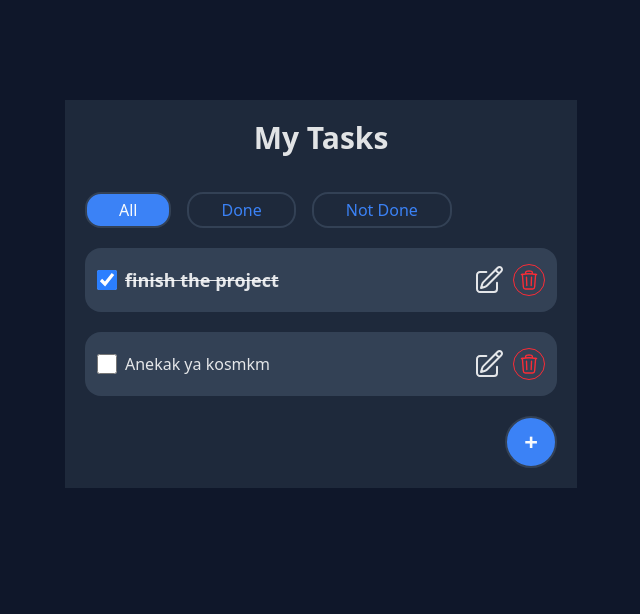
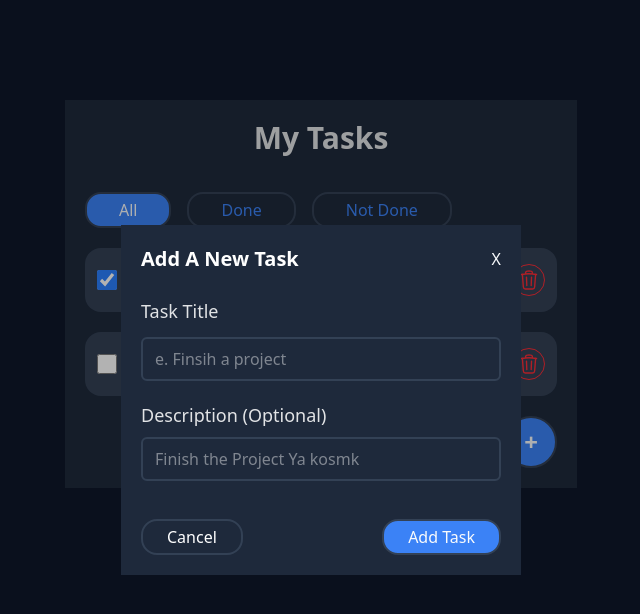
Before and after one commit to MohammedNaderAlGhussin/reactToDoList, a React (Vite) app: page / in a window 1280 px wide. Both pictures are taken after a click on the icon 808 px from the left and 280 px from the top of the page. Shown: the top 614 px of the page, without its empty margins (319-959 px from the left). Built offline with nearby package versions, Linux system fonts and the light colour scheme.

Commit message:
adding the Modal context

```diff
--- a/package.json
+++ b/package.json
@@ -13,6 +13,7 @@
     "@tailwindcss/vite": "^4.1.15",
     "react": "^19.1.1",
     "react-dom": "^19.1.1",
+    "react-router-dom": "^7.9.4",
     "tailwindcss": "^4.1.15"
   },
   "devDependencies": {
--- a/src/App.jsx
+++ b/src/App.jsx
@@ -1,24 +1,25 @@
-import { useState } from "react";
+import { useContext } from "react";
 import AddTaskBtn from "./components/AddTaskBtn";
 import AddTaskPage from "./components/AddTaskPage";
 import Header from "./components/Header";
 import NavButton from "./components/NavButton";
 import OverLay from "./components/OverLay";
 import Tasks from "./components/Tasks";
+import { ModalContext } from "./context/ModalContext";
 
 function App() {
-  const [showModal, setShowModal] = useState(false);
+  const { showModal } = useContext(ModalContext);
   return (
     <div className="bg-main-bg w-2/5 mx-auto mt-25 min-h-[300px] p-5 flex flex-col gap-5">
       <Header />
       <NavButton />
       <Tasks />
-      <AddTaskBtn showModalHandler={setShowModal} />
+      <AddTaskBtn />
 
       {showModal && (
         <>
-          <OverLay showModalHandler={setShowModal} />
-          <AddTaskPage showModalHandler={setShowModal} />
+          <OverLay />
+          <AddTaskPage />
         </>
       )}
 
--- a/src/components/AddTaskBtn.jsx
+++ b/src/components/AddTaskBtn.jsx
@@ -1,10 +1,12 @@
-import React from "react";
+import React, { useContext } from "react";
+import { ModalContext } from "../context/ModalContext";
 
-const AddTaskBtn = ({ showModalHandler }) => {
+const AddTaskBtn = () => {
+  const { toggleModal } = useContext(ModalContext);
   return (
     <button
       className="btn active w-[30px] h-[30px] flex justify-center items-center  p-6 rounded-full  mt-auto ml-auto text-2xl font-bold"
-      onClick={() => showModalHandler(true)}
+      onClick={() => toggleModal(true)}
     >
       +
     </button>
--- a/src/components/AddTaskPage.jsx
+++ b/src/components/AddTaskPage.jsx
@@ -1,8 +1,10 @@
 import React, { useContext, useState } from "react";
 import { TasksContext } from "../context/TasksContext";
+import { ModalContext } from "../context/ModalContext";
 
-const AddTaskPage = ({ showModalHandler }) => {
+const AddTaskPage = () => {
   const { addTask } = useContext(TasksContext);
+  const { toggleModal } = useContext(ModalContext);
 
   const [newTask, setNewTask] = useState({
     title: "",
@@ -22,7 +24,7 @@ const AddTaskPage = ({ showModalHandler }) => {
     if (newTask.title == "") return;
     addTask(newTask);
 
-    setTimeout(showModalHandler(false), 0);
+    setTimeout(toggleModal(), 0);
   };
 
   return (
@@ -31,7 +33,7 @@ const AddTaskPage = ({ showModalHandler }) => {
         <h1 className="text-xl text-white font-bold">Add A New Task</h1>
         <button
           className="text-primary-text cursor-pointer"
-          onClick={() => showModalHandler(false)}
+          onClick={() => toggleModal()}
         >
           X
         </button>
@@ -65,7 +67,7 @@ const AddTaskPage = ({ showModalHandler }) => {
         <div className="flex gap-2 mt-auto justify-between">
           <button
             className="btn hover:bg-red-500  text-white  border-2  px-6 py-1 "
-            onClick={() => showModalHandler(false)}
+            onClick={() => toggleModal()}
           >
             Cancel
           </button>
--- a/src/components/OverLay.jsx
+++ b/src/components/OverLay.jsx
@@ -1,10 +1,12 @@
-import React from "react";
+import React, { useContext } from "react";
+import { ModalContext } from "../context/ModalContext";
 
-const OverLay = ({ showModalHandler }) => {
+const OverLay = () => {
+  const { toggleModal } = useContext(ModalContext);
   return (
     <div
       className="absolute w-screen h-screen top-0 left-0 bg-black/30 z-10"
-      onClick={() => showModalHandler(false)}
+      onClick={() => toggleModal()}
     ></div>
   );
 };
--- a/src/components/Task.jsx
+++ b/src/components/Task.jsx
@@ -1,8 +1,10 @@
 import React, { useContext } from "react";
 import { TasksContext } from "../context/TasksContext";
+import { ModalContext } from "../context/ModalContext";
 
 const Task = ({ task }) => {
   const { deleteTask, toggleComplete } = useContext(TasksContext);
+  const { toggleModal } = useContext(ModalContext);
 
   return (
     <div
@@ -33,6 +35,7 @@ const Task = ({ task }) => {
           strokeWidth={1.5}
           stroke="currentColor"
           className="size-8 cursor-pointer"
+          onClick={toggleModal}
         >
           <path
             strokeLinecap="round"
--- /dev/null
+++ b/src/context/ModalContext.js
@@ -0,0 +1,3 @@
+import { createContext } from "react";
+
+export const ModalContext = createContext();
--- /dev/null
+++ b/src/context/ModalContextProvider.jsx
@@ -0,0 +1,16 @@
+import { useState } from "react";
+import { ModalContext } from "./ModalContext";
+
+export const ModalContextProvider = ({ children }) => {
+  const [showModal, setShowModal] = useState(false);
+
+  const toggleModal = () => {
+    setShowModal((prev) => !prev);
+  };
+
+  return (
+    <ModalContext.Provider value={{ showModal, setShowModal, toggleModal }}>
+      {children}
+    </ModalContext.Provider>
+  );
+};
--- a/src/main.jsx
+++ b/src/main.jsx
@@ -3,11 +3,14 @@ import { createRoot } from "react-dom/client";
 import "./index.css";
 import App from "./App.jsx";
 import { TasksContextProvider } from "./context/TasksContextProvider.jsx";
+import { ModalContextProvider } from "./context/ModalContextProvider.jsx";
 
 createRoot(document.getElementById("root")).render(
   <StrictMode>
-    <TasksContextProvider>
-      <App />
-    </TasksContextProvider>
+    <ModalContextProvider>
+      <TasksContextProvider>
+        <App />
+      </TasksContextProvider>
+    </ModalContextProvider>
   </StrictMode>
 );
```
Also changed, not shown: 1 other file (tests, documents, lock files or other folders).
